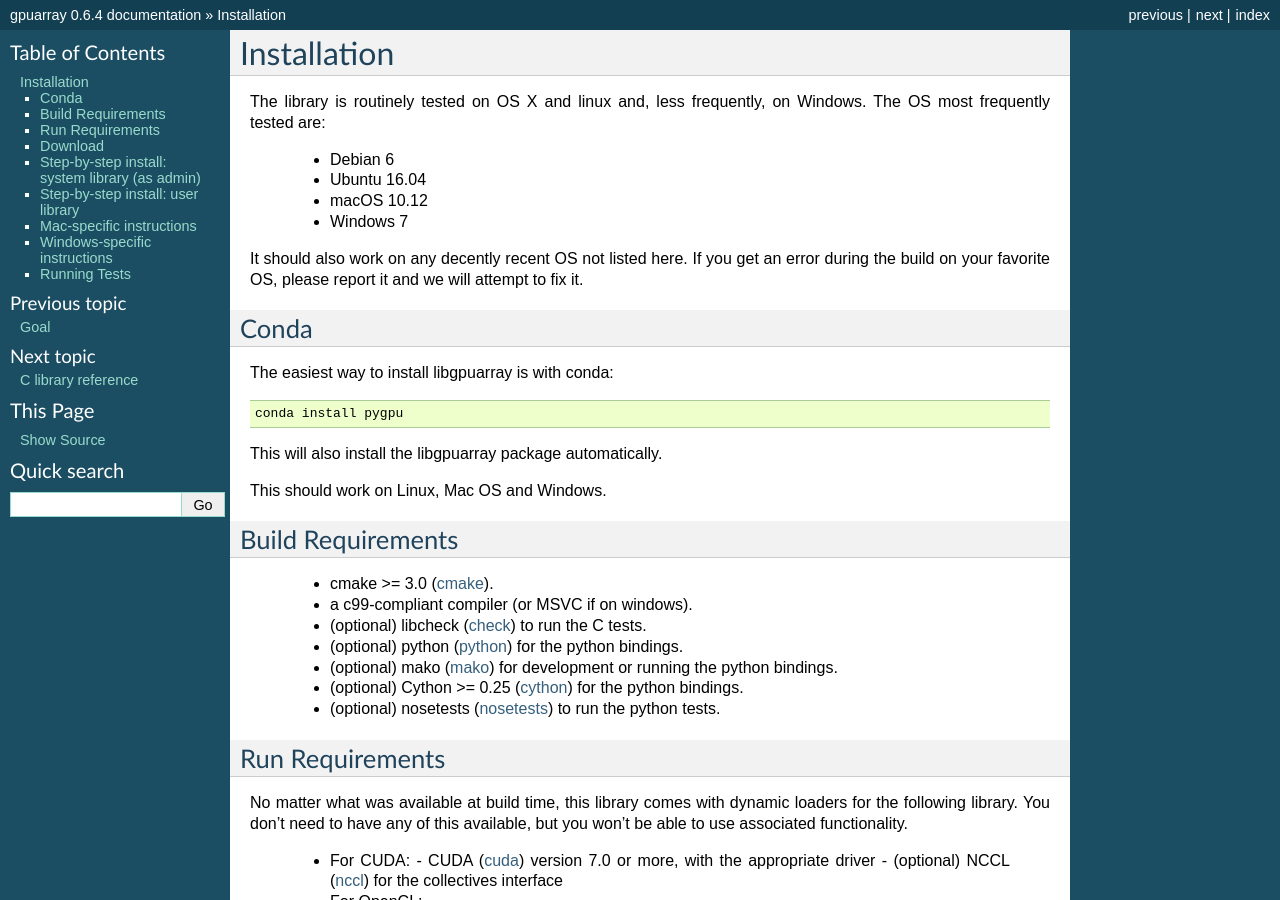
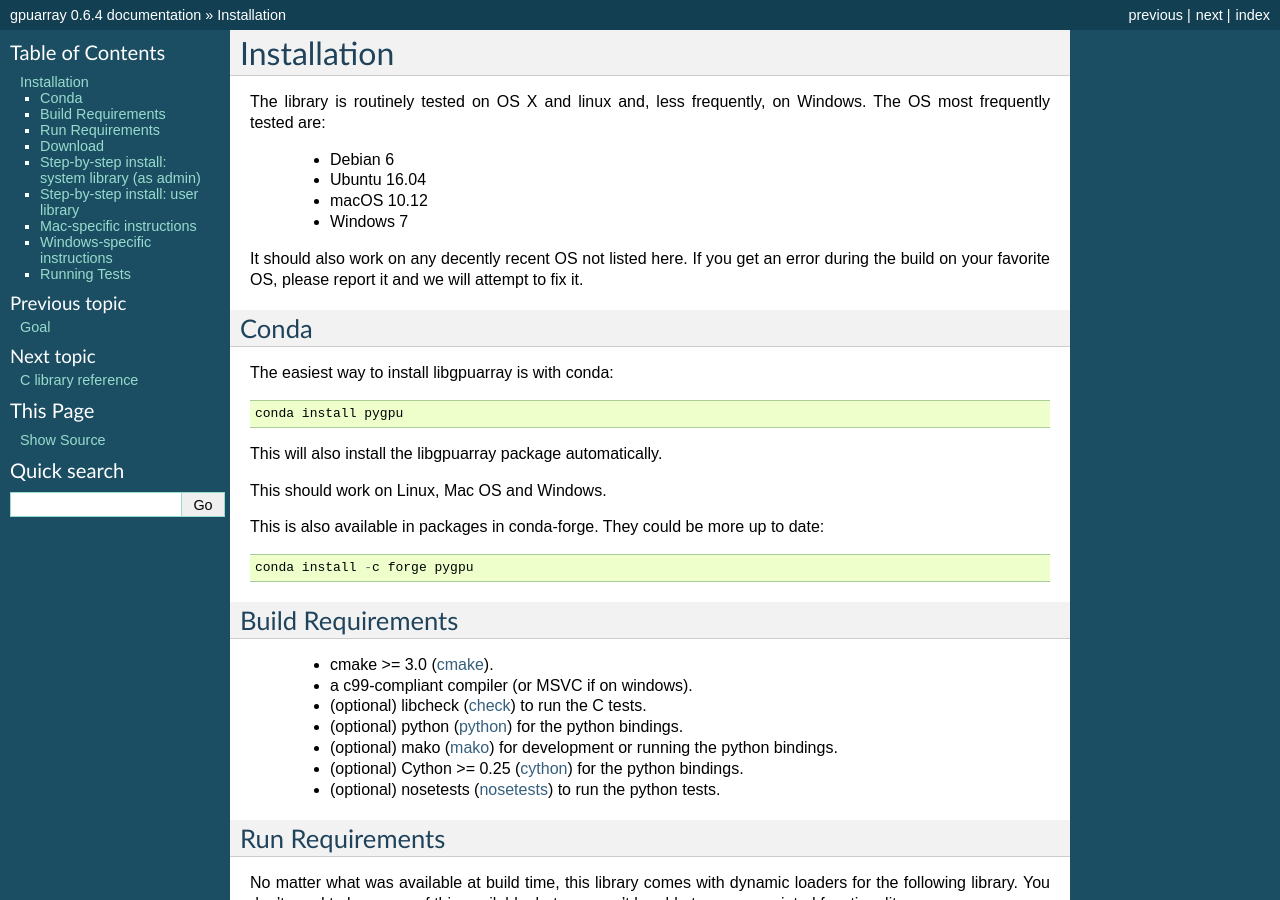
Before and after one commit to Theano/libgpuarray, a Sphinx documentation site: the page built from doc/installation.rst, in a window 1280 px wide and 900 px high. Built offline with Sphinx 7.4.7, drawn with Linux system fonts in a browser that asks for light colours; pages that are not in the unit, such as notebooks, are missing from menus.

Commit message:
Tell about conda-forge

```diff
--- a/doc/installation.rst
+++ b/doc/installation.rst
@@ -23,6 +23,11 @@ The easiest way to install libgpuarray is with conda::
 This will also install the libgpuarray package automatically.
 
 This should work on Linux, Mac OS and Windows.
+
+This is also available in packages in conda-forge. They could be more
+up to date::
+
+  conda install -c forge pygpu
 
 Build Requirements
 ------------------
```
